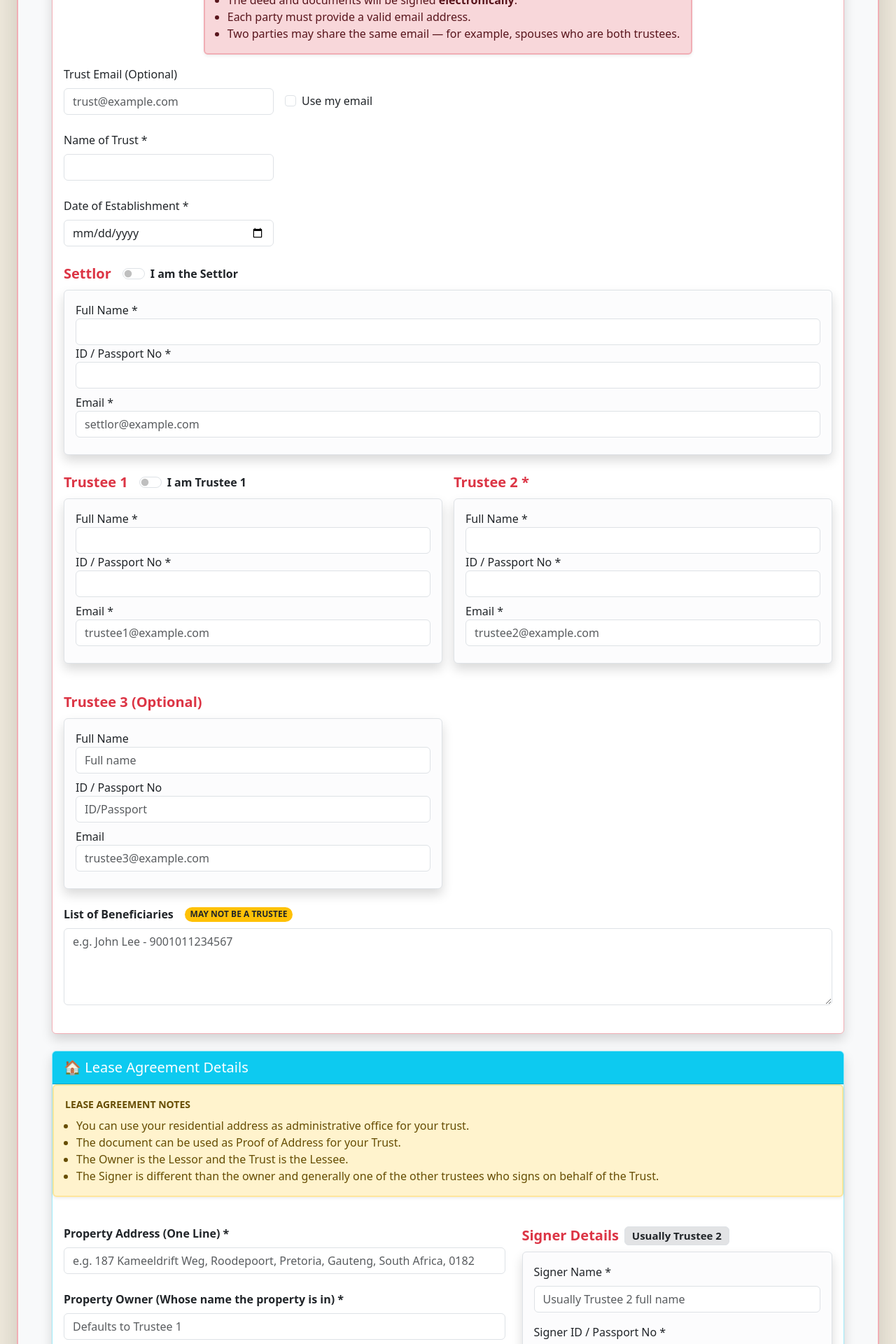
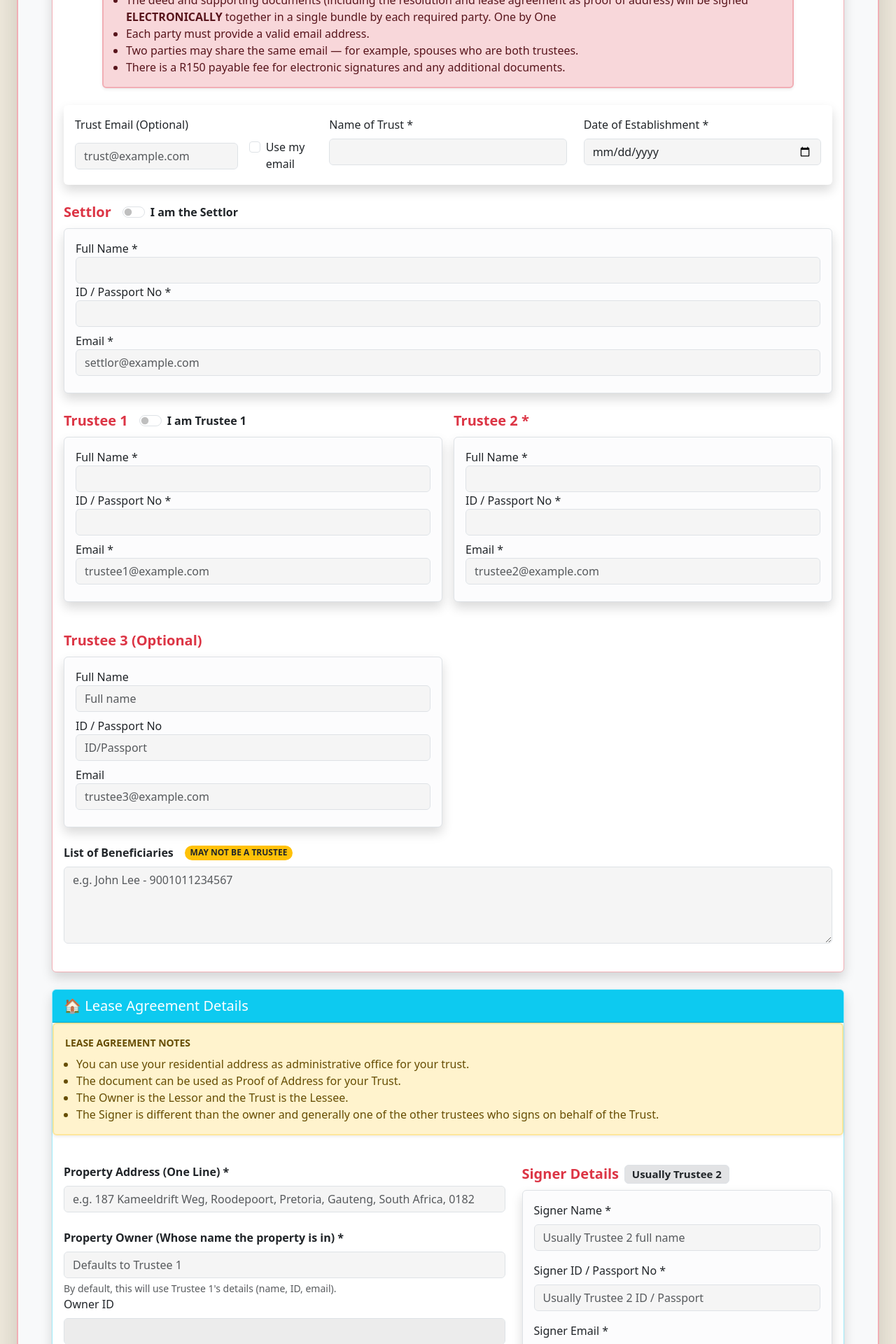
Before and after one commit to WhitelightningDev/hongkongtrust, an Angular app: page /homepage in a window 1280 px wide. Shown: the part 560-2480 px from the top of the page at 70% size. Built offline with nearby package versions, Linux system fonts and the light colour scheme.

Commit message:
`Refactor trust key fields layout and styling in homepage`

```diff
--- a/src/app/pages/homepage/homepage.css
+++ b/src/app/pages/homepage/homepage.css
@@ -67,3 +67,19 @@ form[formGroup] {
   height: 4px !important;
   border-radius: 0 0 8px 8px !important;
 }
+
+/* Make all inputs/selects/textareas light gray */
+.form-control,
+.form-select,
+textarea.form-control {
+  background-color: #f5f5f5 !important;
+}
+
+/* Slightly darker for read-only/disabled to signal non-editable */
+.form-control[readonly],
+.form-control:read-only,
+.form-control:disabled,
+.form-select:disabled,
+textarea.form-control:disabled {
+  background-color: #ececec !important;
+}
--- a/src/app/pages/homepage/homepage.html
+++ b/src/app/pages/homepage/homepage.html
@@ -93,28 +93,31 @@
 
       <!-- Important Notice (centered at top) -->
       <div class="d-flex justify-content-center my-3">
-        <div class="alert alert-danger border-2 shadow-sm text-center mb-0" role="note" aria-label="Electronic signing requirements" style="max-width: 720px;">
+        <div class="alert alert-danger border-2 shadow-sm text-center mb-0" role="note" aria-label="Electronic signing requirements" style="max-width: 90%;">
           <div class="text-uppercase fw-bold small mb-2">Important</div>
           <ul class="mb-0 ps-3 text-start">
-            <li>The deed and documents will be signed <strong>electronically</strong>.</li>
+            <li>The deed and supporting documents (including the resolution and lease agreement as proof of address) will be signed <strong>ELECTRONICALLY</strong> together in a single bundle by each required party. One by One</li>
             <li>Each party must provide a valid email address.</li>
             <li>Two parties may share the same email — for example, spouses who are both trustees.</li>
+            <li>There is a R150 payable fee for electronic signatures and any additional documents.</li>
           </ul>
         </div>
       </div>
 
+      <!-- Trust Key Fields Card -->
+      <div class="card border-0 shadow mt-4 mb-4">
+        <div class="card-body">
+          <div class="row g-4">
             <!-- Trust Email -->
-      <div class="mb-4">
+            <div class="col-12 col-md-4">
               <label class="form-label">Trust Email (Optional)</label>
               <div class="d-flex flex-column flex-md-row align-items-start align-items-md-center gap-3">
                 <input formControlName="trustEmail" type="email" class="form-control w-100 w-md-auto"
-                 placeholder="trust@example.com" [readonly]="useUserEmailForTrustEmail" style="max-width: 300px;" />
+                       placeholder="trust@example.com" [readonly]="useUserEmailForTrustEmail" />
                 <div class="form-check">
                   <input class="form-check-input" type="checkbox" id="useUserEmailCheckbox"
                          [checked]="useUserEmailForTrustEmail" (change)="toggleUseUserEmailForTrustEmail($event)" />
-            <label class="form-check-label" for="useUserEmailCheckbox">
-              Use my email
-            </label>
+                  <label class="form-check-label" for="useUserEmailCheckbox">Use my email</label>
                 </div>
               </div>
               <div class="text-danger mt-1 fst-italic"
@@ -123,47 +126,39 @@
               </div>
             </div>
 
-      <!-- Trust Name -->
-      <div class="mb-4">
+            <!-- Name of Trust -->
+            <div class="col-12 col-md-4">
               <label class="form-label">Name of Trust *</label>
-        <div class="d-flex flex-column flex-md-row align-items-start align-items-md-center gap-3">
-          <input formControlName="trustName" type="text" class="form-control w-100 w-md-auto" style="max-width: 300px;" [readonly]="isEditMode" />
-
+              <input formControlName="trustName" type="text" class="form-control w-100" [readonly]="isEditMode" />
+              <div class="text-danger mt-1 fst-italic"
+                   *ngIf="trustForm.get('trustName')?.invalid && trustForm.get('trustName')?.touched">
+                Please enter a trust name.
+              </div>
+              <div class="text-danger mt-1 fst-italic"
+                   *ngIf="trustForm.get('trustName')?.errors?.['forbiddenWords'] && trustForm.get('trustName')?.touched">
+                Do not include the words "The", "Trust", "Hong", "Kong" and "Foreign" in the trust name — they are automatically added.
+              </div>
               <div *ngIf="trustForm.get('trustName')?.value && !isEditMode" class="mt-2">
-            <!-- Message shown after user enters trust name -->
-            <div class="mb-1 text-primary bold">
-              THIS IS YOUR TRUST FULL NAME
-            </div>
-
-            <span class="badge rounded-pill bg-primary text-light fw-bold px-4 py-2">
+                <div class="mb-1 text-primary fw-bold small">THIS IS YOUR TRUST FULL NAME</div>
+                <span class="badge rounded-pill bg-primary text-light fw-bold px-3 py-2">
                   The {{ trustForm.get('trustName')?.value }} Hong Kong Foreign Trust
                 </span>
               </div>
             </div>
 
-        <div class="text-danger mt-1 fst-italic" *ngIf="trustForm.get('trustName')?.invalid && trustForm.get('trustName')?.touched">
-          Please enter a trust name.
-        </div>
-
-        <!-- Validation message for forbidden words -->
-        <div class="text-danger mt-1 fst-italic" *ngIf="trustForm.get('trustName')?.errors?.['forbiddenWords'] && trustForm.get('trustName')?.touched">
-          Do not include the words "The", "Trust", "Hong", "Kong" and "Foreign" in the trust name — they are automatically added.
-        </div>
-      </div>
-
-      <!-- Establishment Date -->
-      <div class="mb-4">
+            <!-- Date of Establishment -->
+            <div class="col-12 col-md-4">
               <label class="form-label">Date of Establishment *</label>
               <div class="d-flex flex-column flex-md-row align-items-start align-items-md-center gap-3">
-          <input formControlName="establishmentDate" type="date" class="form-control w-100 w-md-auto"
-            style="max-width: 300px;" />
-          <div *ngIf="trustForm.get('establishmentDate')?.value" class="text-muted">
-            <em>{{ trustForm.get('establishmentDate')?.value | date: 'd MMMM yyyy' }}</em>
-          </div>
+                <input formControlName="establishmentDate" type="date" class="form-control w-100" />
+                <div *ngIf="trustForm.get('establishmentDate')?.value" class="text-muted"><em>{{ trustForm.get('establishmentDate')?.value | date: 'd MMMM yyyy' }}</em></div>
               </div>
               <div class="text-danger mt-1 fst-italic"
                    *ngIf="trustForm.get('establishmentDate')?.invalid && trustForm.get('establishmentDate')?.touched">
                 Please select a date of establishment.
+              </div>
+            </div>
+          </div>
         </div>
       </div>
 
```
Lines whose indentation alone changed are shown as unchanged.
